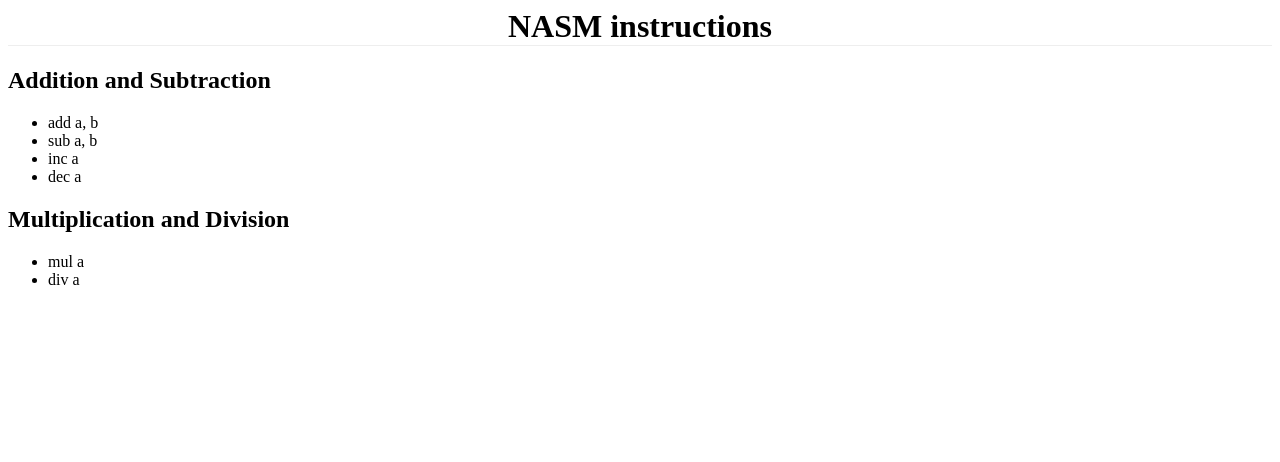
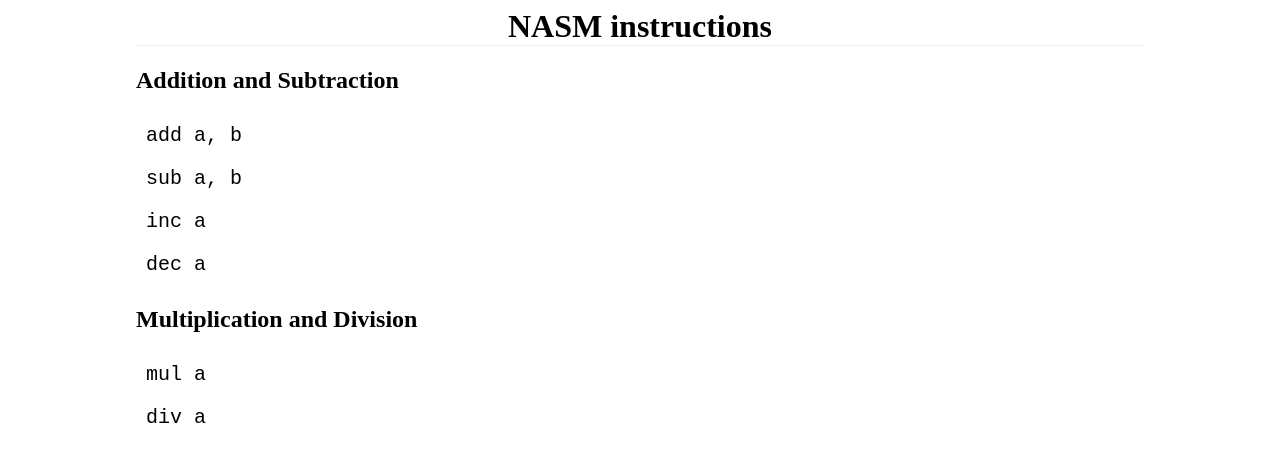
Before and after one commit to bugaevc/asmwall, a plain HTML site: page index.html in a window 1280 px wide. Drawn offline with nearby package versions, Linux system fonts and the light colour scheme.

Commit message:
Introduce some fancy styling, still WIP

```diff
--- a/styles.css
+++ b/styles.css
@@ -1,4 +1,25 @@
+body {
+    padding: 0 10%;
+}
+
 h1 {
     text-align: center;
     border-bottom: 1px solid #EEE;
 }
+
+ul {
+    padding: 0;
+}
+
+li {
+    display: block;
+    padding: 10px;
+    list-style-type: none;
+    font-family: monospace;
+    font-size: 20px;
+    transition: background 0.3s;
+}
+
+li:hover, li:active {
+    background: #EEE;
+}
```
